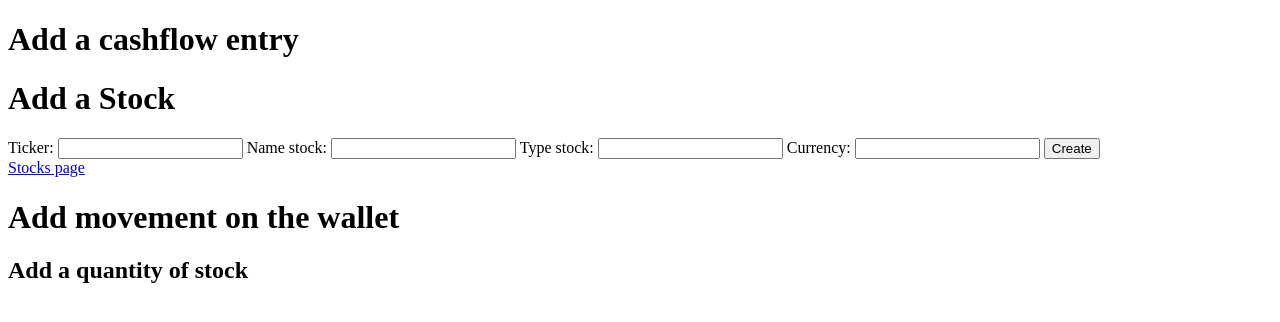
After one commit to TsGeller/Backend_PortfolioUM, a Django app: page /dashboard/add/ in a window 1280 px wide. The commit adds this page. Shown: the top 322 px of the page. Run offline with Django 4.2, Linux system fonts and the light colour scheme.

Commit message:
create add page for item

```diff
--- a/Umbrella/Umbrella/urls.py
+++ b/Umbrella/Umbrella/urls.py
@@ -19,6 +19,6 @@ from django.urls import path, include
 
 urlpatterns = [
     path("admin/", admin.site.urls),
-    path("dashboard/", include("dashboard.urls")),
+    path('dashboard/', include('dashboard.urls', namespace='dashboard')),
 
 ]
--- /dev/null
+++ b/Umbrella/dashboard/forms.py
@@ -0,0 +1,7 @@
+from django import forms
+from .models import Stock
+
+class StockForm(forms.ModelForm):
+    class Meta:
+        model = Stock
+        fields = ['ticker','name_stock','type_stock','currency']
--- /dev/null
+++ b/Umbrella/dashboard/templates/dashboard/addSomething.html
@@ -0,0 +1,20 @@
+<!DOCTYPE html>
+<html lang="en">
+<head>
+    <meta charset="UTF-8">
+    <meta name="viewport" content="width=device-width, initial-scale=1.0">
+    <title>Document</title>
+</head>
+<body>
+    <h1> Add a cashflow entry</h1>
+    <h1> Add a Stock </h1>
+    <form action="{% url 'dashboard:addstock' %}" method="post">
+        {% csrf_token %}
+        {{ form }}
+        <button type="submit">Create</button>
+    </form>
+    <a href="{% url 'dashboard:stocks' %}" class="btn btn-primary" >Stocks page</a>
+    <h1> Add  movement on the wallet</h1>
+    <h2> Add a quantity of stock </h2>
+</body>
+</html>
--- a/Umbrella/dashboard/templates/dashboard/stocks.html
+++ b/Umbrella/dashboard/templates/dashboard/stocks.html
@@ -25,6 +25,7 @@
     <p><strong>No stock!</>
             strong></p>
     {% endif %}
+    <a href="{% url 'dashboard:add' %}" class="btn btn-primary" >add something</a>
 </body>
 
 </html>
--- a/Umbrella/dashboard/urls.py
+++ b/Umbrella/dashboard/urls.py
@@ -1,7 +1,11 @@
 from django.urls import path
 from . import views
+
+app_name = 'dashboard'
+
 urlpatterns = [
-path('', views.index, name='index'),
-path('stocks/', views.stock, name='stock'),
-
+    path('', views.index, name='index'),
+    path('stocks/', views.stocks, name='stocks'),
+    path('addstock/', views.addstock, name='addstock'),
+    path('add/', views.add, name='add'),
 ]
--- a/Umbrella/dashboard/views.py
+++ b/Umbrella/dashboard/views.py
@@ -1,6 +1,8 @@
 from django.shortcuts import render
-from django.http import HttpResponse
+from django.http import HttpResponse, HttpResponseRedirect
 from .models import Stock , Portfolio , Holder,WalletCashflow
+from .forms import StockForm
+from django.urls import reverse
 
 # Create your views here.
 def index (request):
@@ -10,8 +12,26 @@ def index (request):
     }
     return render(request, 'dashboard/index.html', context)
 
-def stock(request):
+def stocks(request):
     context = {
         'stocks': Stock.objects.all()
     }
     return render(request, 'dashboard/stocks.html', context)
+
+def addstock(request):
+    form = StockForm(request.POST)
+    if form.is_valid():
+        Stock.objects.create(
+        ticker = form.cleaned_data['ticker'],
+        name_stock = form.cleaned_data['name_stock'],
+        type_stock = form.cleaned_data['type_stock'],
+        currency = form.cleaned_data['currency']
+        )
+
+    return HttpResponseRedirect(reverse('dashboard:stocks'))
+
+def add(request):
+    context = {
+        'form': StockForm,
+    }
+    return render(request, 'dashboard/addSomething.html',context)
```
Also changed, not shown: Umbrella/db.sqlite3.
